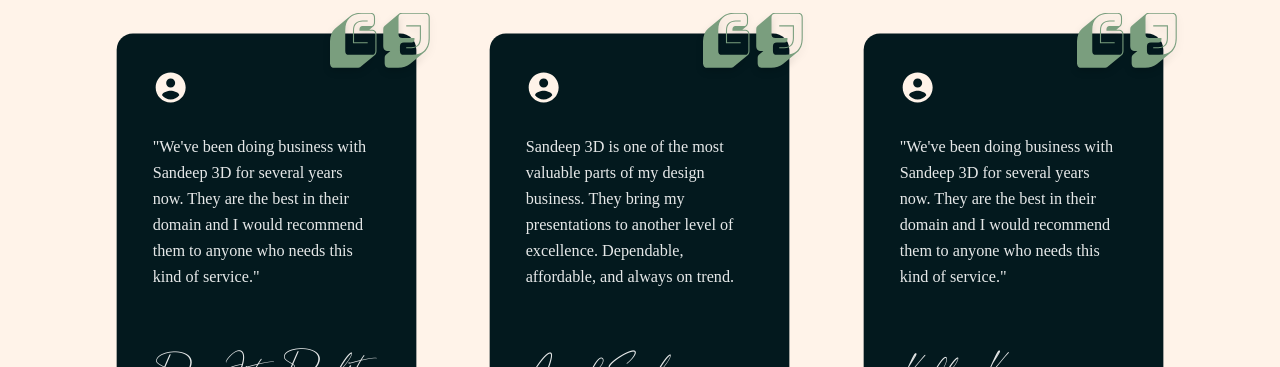
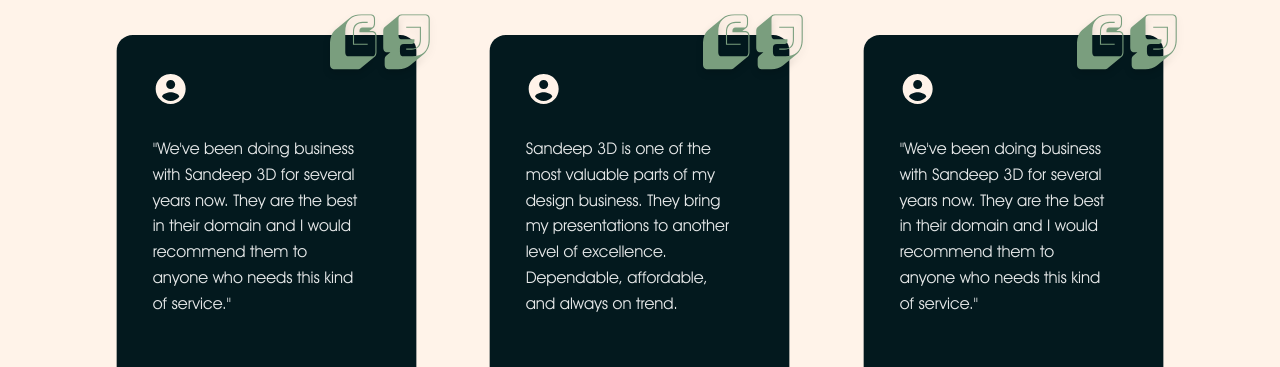
Before and after one commit to KuldeepPandit75/SD-Studio, a Next.js app in the folder frontend/: page / in a window 1280 px wide. Shown: the part 2720-3087 px from the top of the page. Built offline with nearby package versions, Linux system fonts and the light colour scheme; no server answers.

Commit message:
added sd email

```diff
--- a/frontend/src/components/Testimonials/Testimonials.tsx
+++ b/frontend/src/components/Testimonials/Testimonials.tsx
@@ -124,7 +124,7 @@
 
             {/* Text */}
             <div className="flex-1 mb-[5rem]">
-              <p className="text-lg leading-[1.6] text-white/90 font-light pr-4">
+              <p className="text-lg leading-[1.6] text-white/90 font-light font-avant pr-4">
                 {testimonial.quote}
               </p>
             </div>
```
Also changed, not shown: 1 other file (tests, documents, lock files or other folders).
